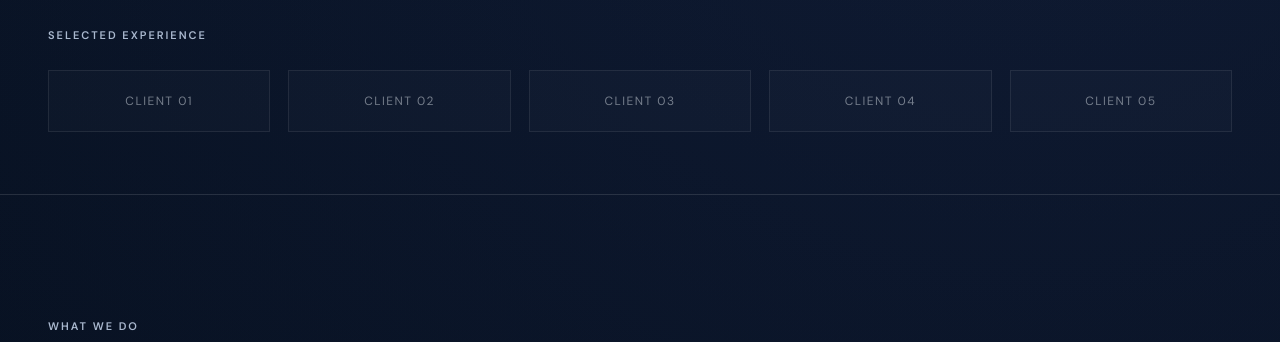
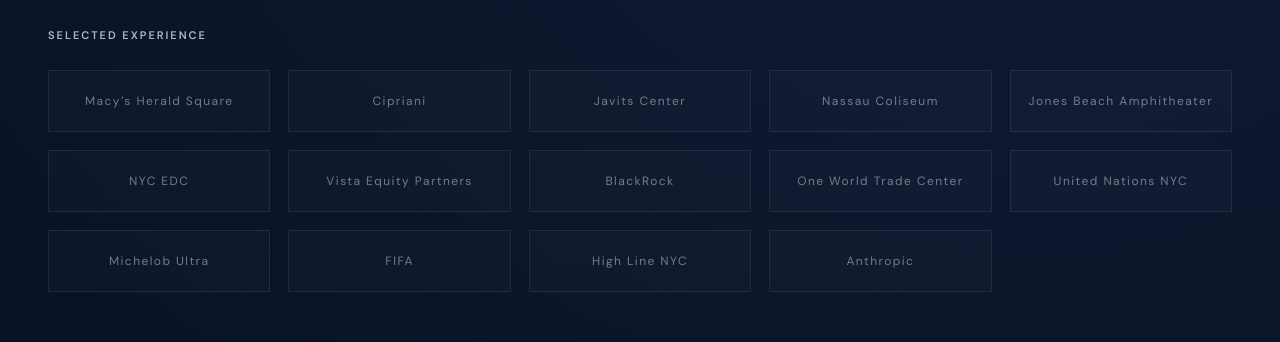
Before and after one commit to vindipierro/viewport-web, a React (Vite) app: page / in a window 1280 px wide. Shown: the part 826-1168 px from the top of the page. Built offline with nearby package versions, Linux system fonts and the light colour scheme.

Commit message:
Add Viewport Works client experience list

```diff
--- a/src/siteContent.js
+++ b/src/siteContent.js
@@ -20,11 +20,20 @@ export const site = {
 }
 
 export const clients = [
-  'CLIENT 01',
-  'CLIENT 02',
-  'CLIENT 03',
-  'CLIENT 04',
-  'CLIENT 05',
+  'Macy’s Herald Square',
+  'Cipriani',
+  'Javits Center',
+  'Nassau Coliseum',
+  'Jones Beach Amphitheater',
+  'NYC EDC',
+  'Vista Equity Partners',
+  'BlackRock',
+  'One World Trade Center',
+  'United Nations NYC',
+  'Michelob Ultra',
+  'FIFA',
+  'High Line NYC',
+  'Anthropic',
 ]
 
 export const services = [
```
